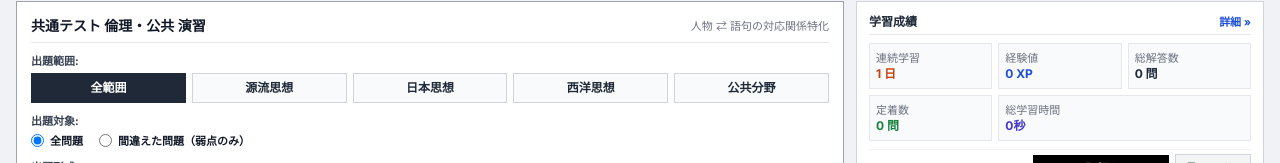
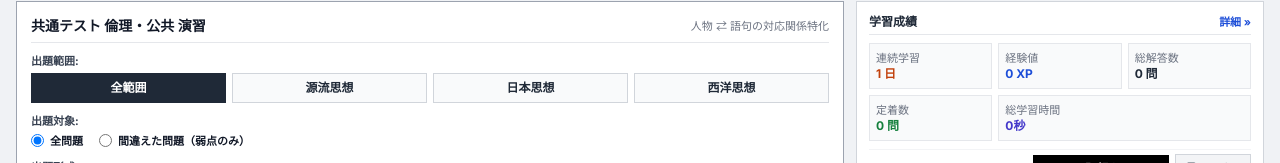
Before and after one commit to min0mi/kokyo-ethics, a Next.js app: page / in a window 1280 px wide. Shown: the part 176-339 px from the top of the page. Built offline with nearby package versions, Linux system fonts and the light colour scheme; no server answers.

Commit message:
fix: remove public scope option button from home page practice settings panel

```diff
--- a/src/app/page.tsx
+++ b/src/app/page.tsx
@@ -180,18 +180,17 @@
               <span className="text-[11px] text-gray-500">人物 ⇄ 語句の対応関係特化</span>
             </div>
 
-            {/* 出題範囲の選択（全範囲 / 源流思想 / 日本思想 / 西洋思想 / 公共分野） */}
+            {/* 出題範囲の選択（全範囲 / 源流思想 / 日本思想 / 西洋思想） */}
             <div className="space-y-1">
               <span className="font-bold text-gray-700 block text-[11px]">
                 出題範囲:
               </span>
-              <div className="grid grid-cols-2 sm:grid-cols-5 gap-1.5">
+              <div className="grid grid-cols-2 sm:grid-cols-4 gap-1.5">
                 {[
                   { key: 'all', label: '全範囲' },
                   { key: '源流思想', label: '源流思想' },
                   { key: '日本思想', label: '日本思想' },
                   { key: '西洋思想', label: '西洋思想' },
-                  { key: '公共分野', label: '公共分野' },
                 ].map(({ key, label }) => {
                   const isSel = selectedScope === key;
                   return (
```
